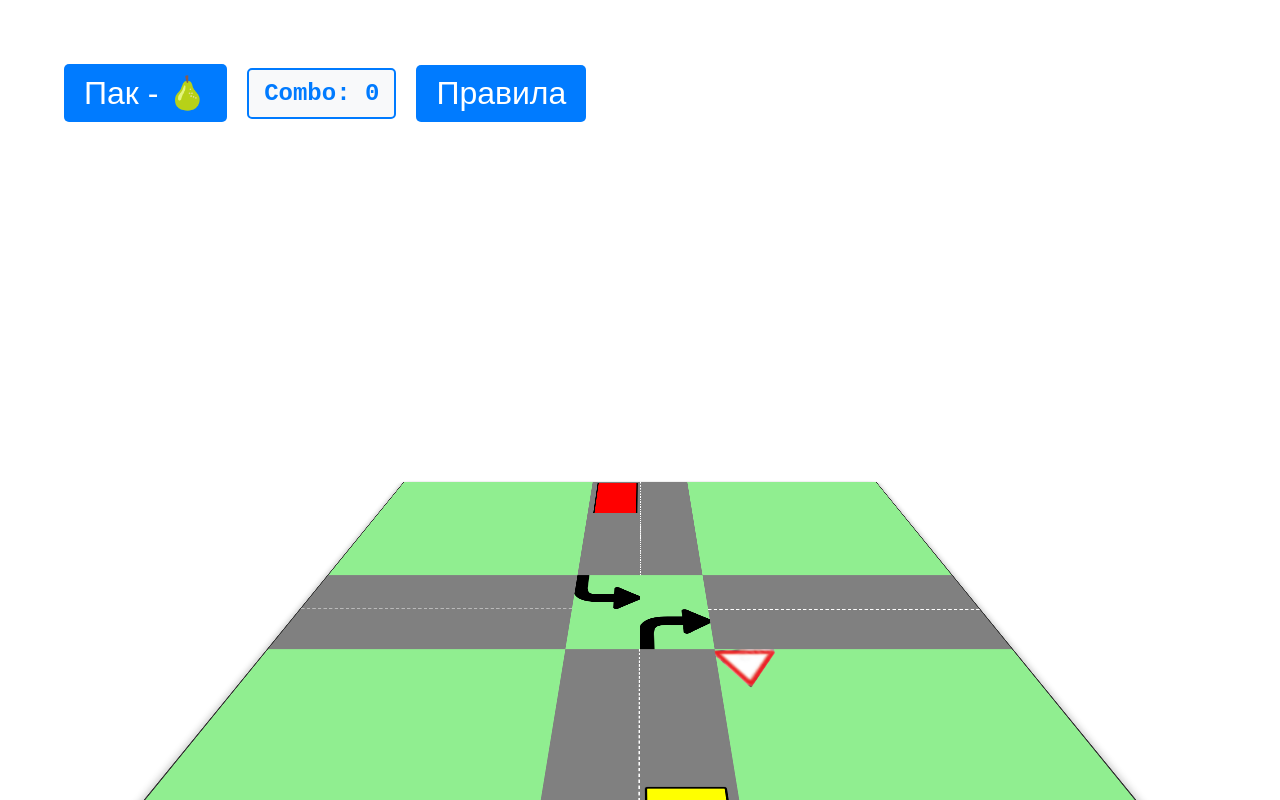
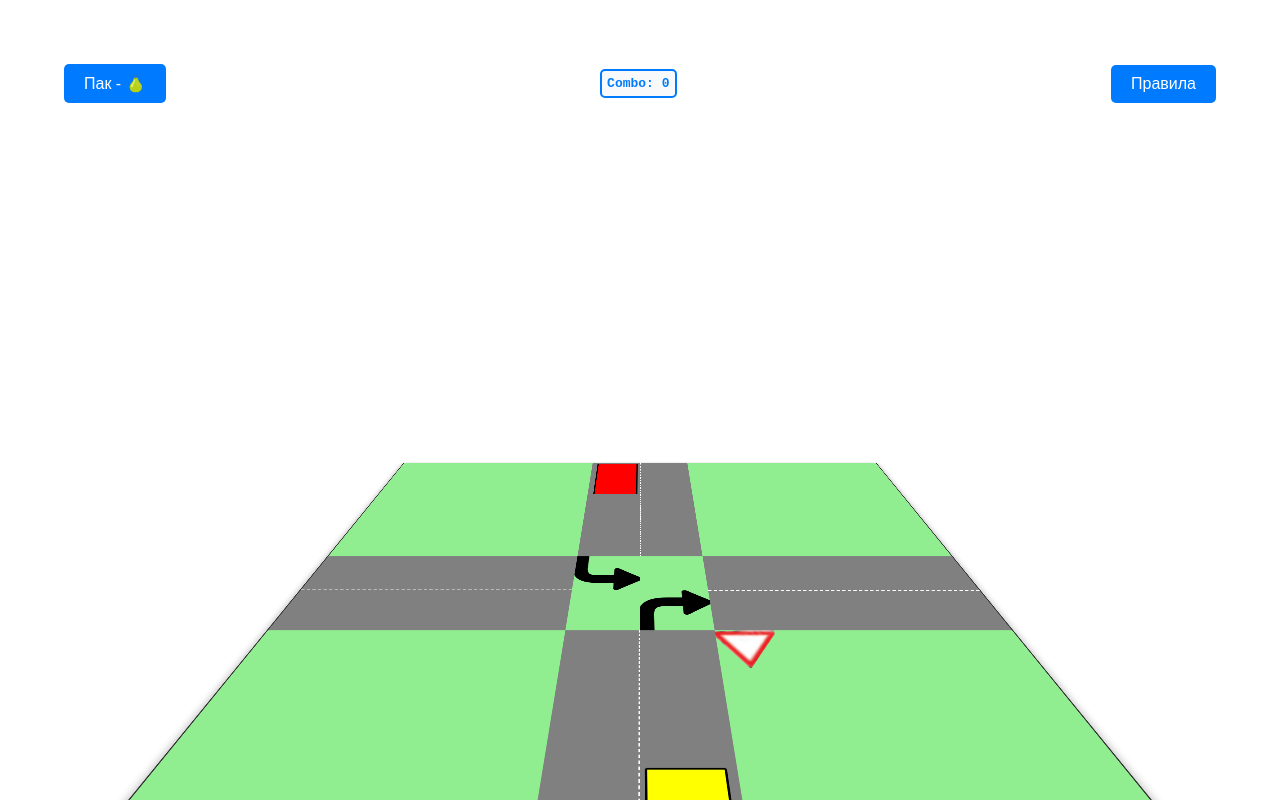
Before and after one commit to SimeonRolev/listovki, a React (Vite) app: page / in a window 1280 px wide. Shown: the top 800 px of the page. Built offline with nearby package versions, Linux system fonts and the light colour scheme.

Commit message:
CSS updates

```diff
--- a/src/App.css
+++ b/src/App.css
@@ -17,15 +17,16 @@
 .header-section {
     display: flex;
     align-items: center;
+    justify-content: space-between;
     gap: 20px;
     margin-bottom: 20px;
 }
 
 .combo-counter {
-    font-size: 1.5rem;
+    /* font-size: 1.5rem; */
     font-weight: bold;
     color: #007bff;
-    padding: 10px 15px;
+    padding: 5px;
     border: 2px solid #007bff;
     border-radius: 5px;
     background-color: #f8f9fa;
@@ -40,7 +41,6 @@ button {
     background-color: #007bff;
     color: white;
     transition: background-color 0.3s ease;
-    font-size: 2rem;
 }
 
 /* Modal styles */
```
